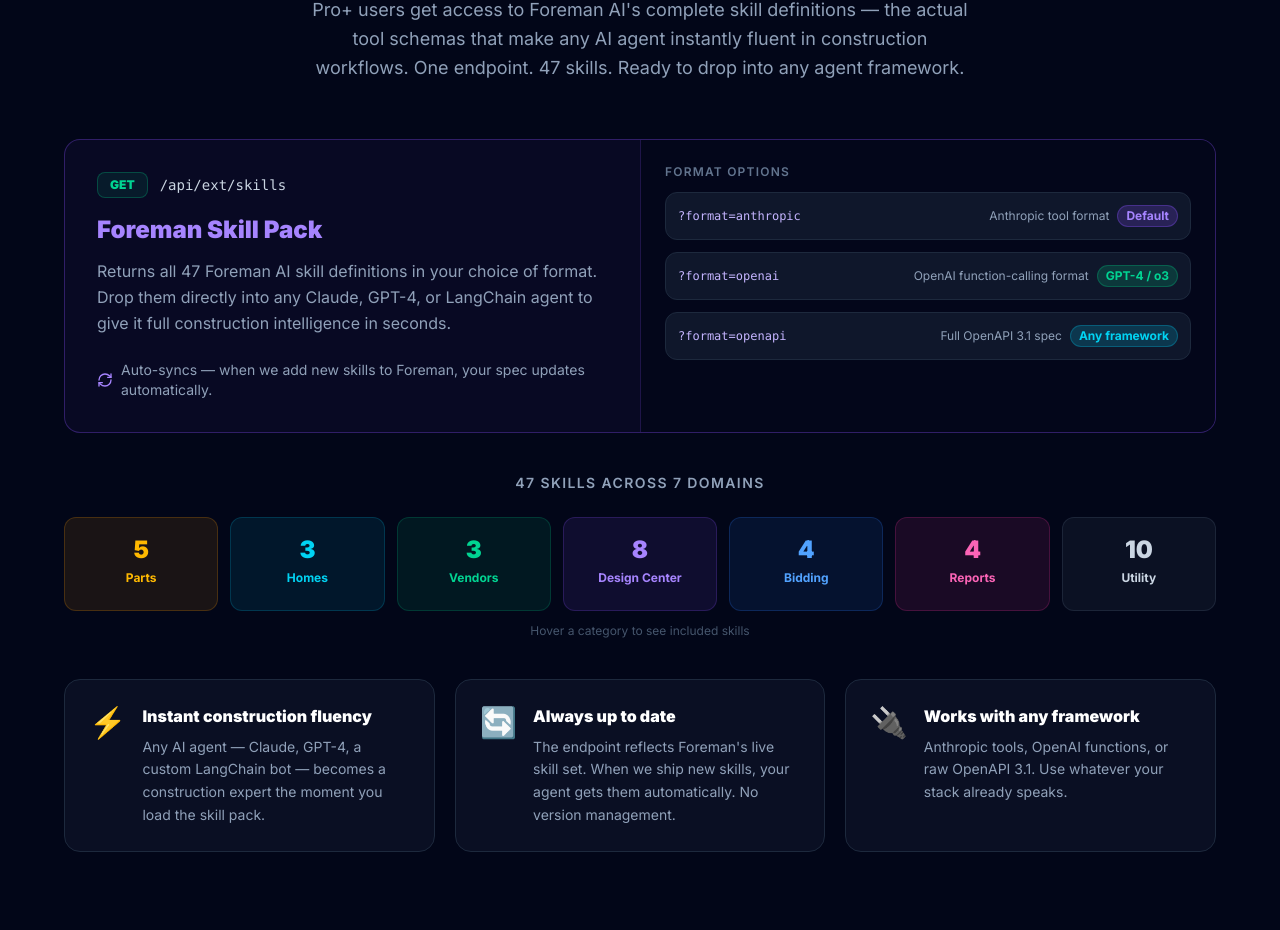
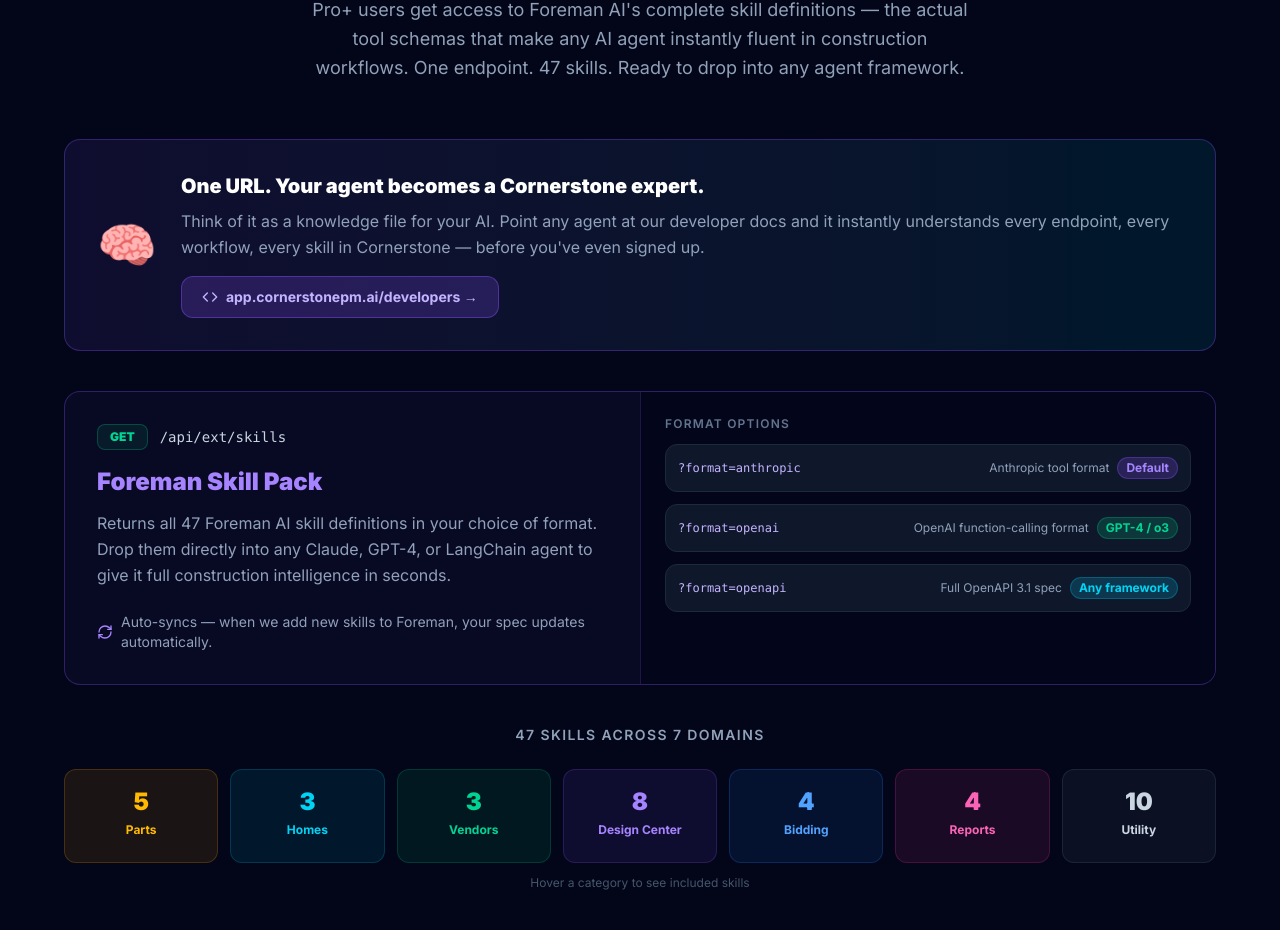
Before and after one commit to Scootermcgavin121/cornerstone-marketing-v2, a Next.js app: page /api-access in a window 1280 px wide. Shown: the part 2679-3609 px from the top of the page. Built offline with nearby package versions, Linux system fonts and the light colour scheme.

Commit message:
feat: add developer docs knowledge file callout to api-access page

```diff
--- a/src/app/api-access/page.tsx
+++ b/src/app/api-access/page.tsx
@@ -259,6 +259,26 @@ export default function ApiAccessPage() {
             <p className="text-slate-400 max-w-2xl mx-auto text-lg leading-relaxed">
               Pro+ users get access to Foreman AI&apos;s complete skill definitions &mdash; the actual tool schemas that make any AI agent instantly fluent in construction workflows. One endpoint. 47 skills. Ready to drop into any agent framework.
             </p>
+          </div>
+
+          {/* Knowledge file callout */}
+          <div className="mb-10 rounded-2xl bg-gradient-to-r from-violet-500/10 to-cyan-500/10 border border-violet-500/30 p-8 flex flex-col sm:flex-row items-start sm:items-center gap-6">
+            <div className="text-5xl flex-shrink-0">🧠</div>
+            <div className="flex-1">
+              <h3 className="text-white font-black text-xl mb-2">One URL. Your agent becomes a Cornerstone expert.</h3>
+              <p className="text-slate-400 leading-relaxed mb-4">
+                Think of it as a knowledge file for your AI. Point any agent at our developer docs and it instantly understands every endpoint, every workflow, every skill in Cornerstone &mdash; before you&apos;ve even signed up.
+              </p>
+              <a
+                href="https://app.cornerstonepm.ai/developers"
+                target="_blank"
+                rel="noopener noreferrer"
+                className="inline-flex items-center gap-2 px-5 py-2.5 rounded-xl bg-violet-500/20 border border-violet-500/40 text-violet-300 font-bold text-sm hover:bg-violet-500/30 transition-all duration-200"
+              >
+                <Code className="w-4 h-4" />
+                app.cornerstonepm.ai/developers &rarr;
+              </a>
+            </div>
           </div>
 
           {/* Endpoint highlight */}
```
